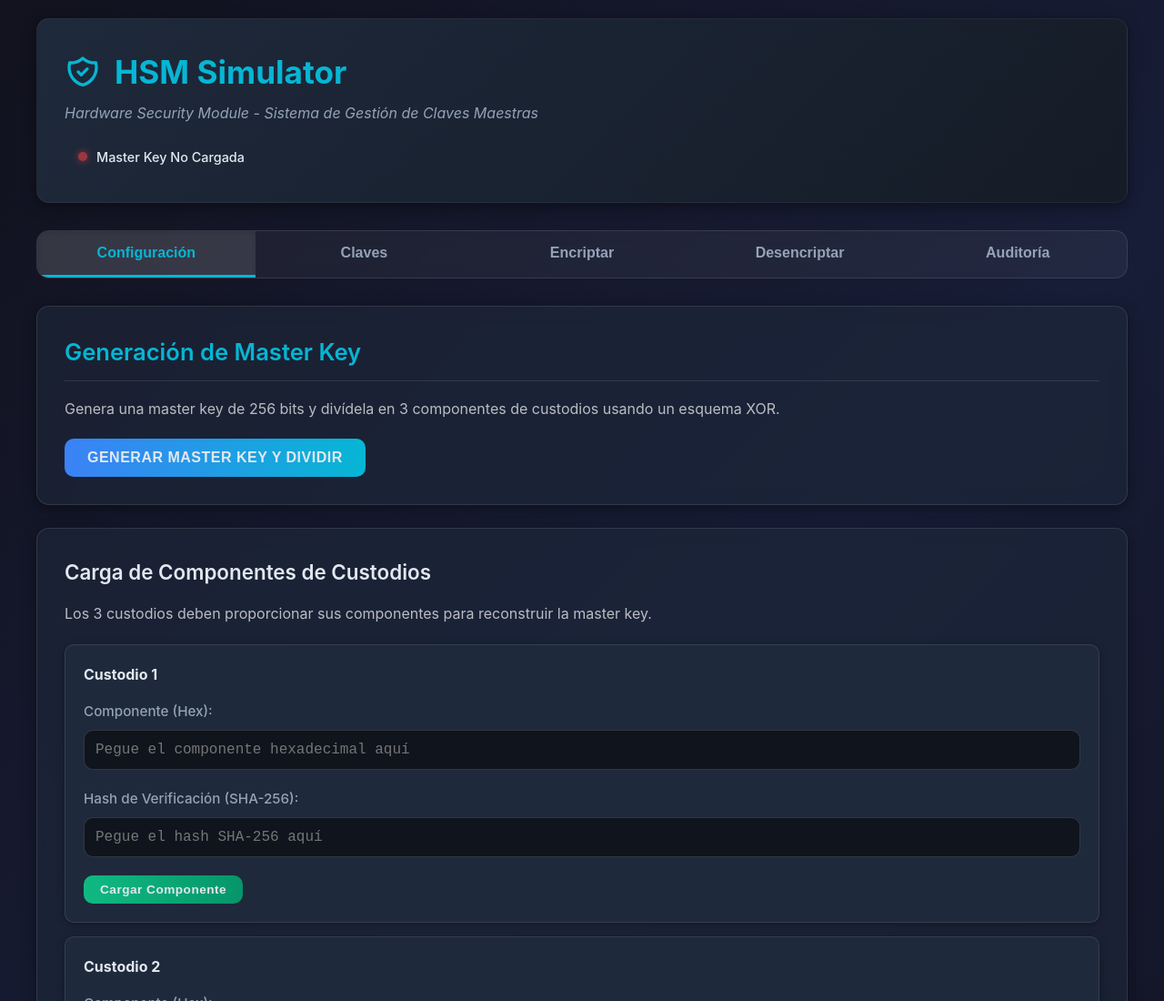
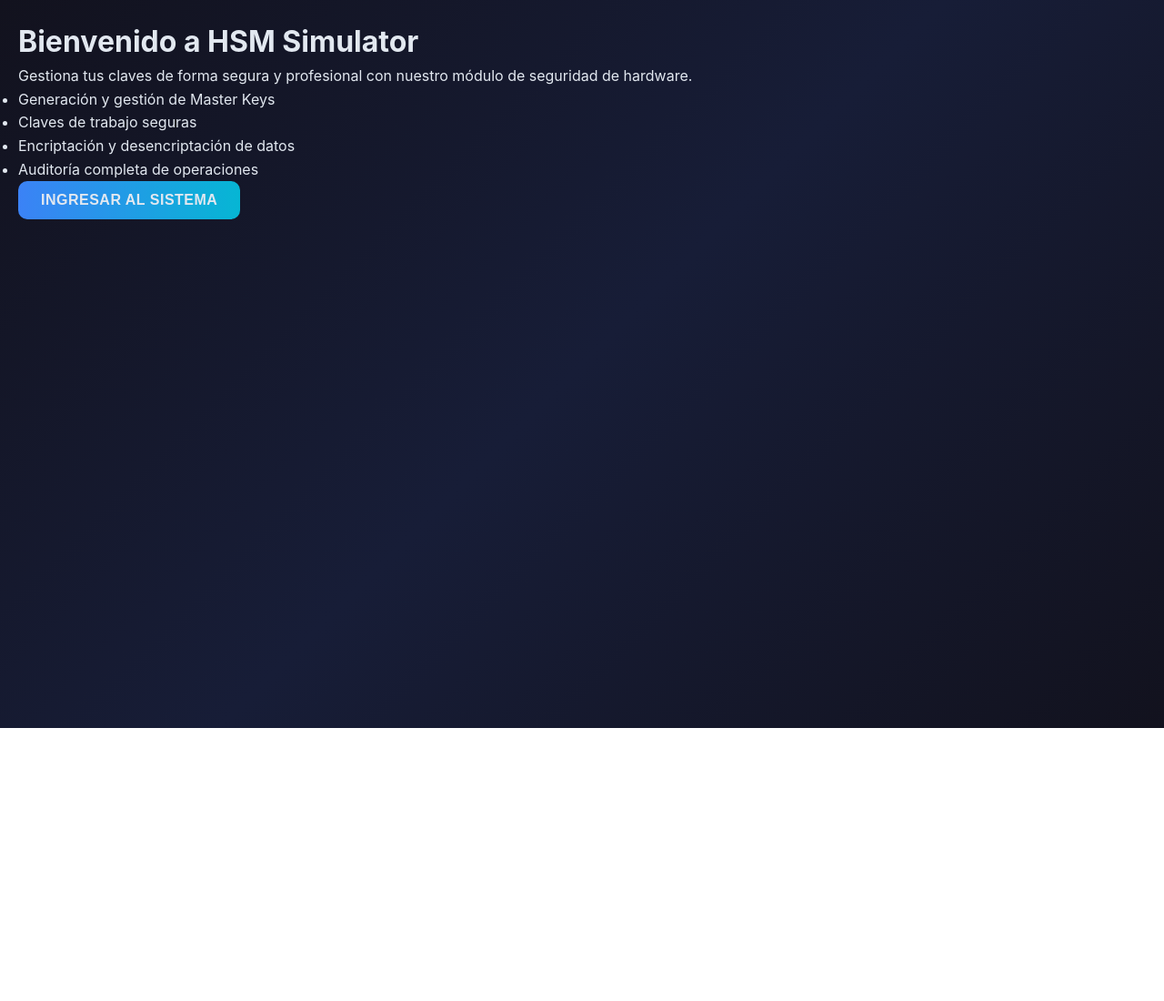
Before and after one commit to Fx2048/Hardware-Security-Module, a website: page Frontend/index.html in a window 1280 px wide. Shown: the top 1100 px of the page at 91% size. After the commit the page ends 800 px from the top, so only its background shows below. Drawn offline with Linux system fonts and the light colour scheme; no server answers.

Commit message:
new html

```diff
--- a/Frontend/index.html
+++ b/Frontend/index.html
@@ -7,7 +7,23 @@
     <link rel="stylesheet" href="css/styles.css">
 </head>
 <body>
-    <div class="container">
+    <!-- Página de Presentación -->
+    <div id="presentationPage" class="presentation-page">
+        <div class="presentation-content">
+            <h1>Bienvenido a HSM Simulator</h1>
+            <p>Gestiona tus claves de forma segura y profesional con nuestro módulo de seguridad de hardware.</p>
+            <ul>
+                <li>Generación y gestión de Master Keys</li>
+                <li>Claves de trabajo seguras</li>
+                <li>Encriptación y desencriptación de datos</li>
+                <li>Auditoría completa de operaciones</li>
+            </ul>
+            <button class="btn btn-primary" onclick="enterApp()">Ingresar al Sistema</button>
+        </div>
+    </div>
+
+    <!-- Contenedor principal del HSM Simulator -->
+    <div id="appContainer" class="container" style="display:none">
         <!-- Header -->
         <div class="header">
             <h1>
@@ -64,7 +80,7 @@
                     Los 3 custodios deben proporcionar sus componentes para reconstruir la master key.
                 </p>
                 <div id="custodianInputs">
-                    <!-- Custodian 1 -->
+                    <!-- Custodio 1 -->
                     <div class="custodian-input-box" id="custodian0">
                         <div class="custodian-input-header">
                             <h4>Custodio 1</h4>
@@ -81,7 +97,7 @@
                         <button class="btn btn-success btn-sm" onclick="loadCustodian(0)">Cargar Componente</button>
                     </div>
 
-                    <!-- Custodian 2 -->
+                    <!-- Custodio 2 -->
                     <div class="custodian-input-box" id="custodian1">
                         <div class="custodian-input-header">
                             <h4>Custodio 2</h4>
@@ -98,7 +114,7 @@
                         <button class="btn btn-success btn-sm" onclick="loadCustodian(1)">Cargar Componente</button>
                     </div>
 
-                    <!-- Custodian 3 -->
+                    <!-- Custodio 3 -->
                     <div class="custodian-input-box" id="custodian2">
                         <div class="custodian-input-header">
                             <h4>Custodio 3</h4>
@@ -192,5 +208,13 @@
     <script src="js/api.js"></script>
     <script src="js/ui.js"></script>
     <script src="js/app.js"></script>
+
+    <!-- Script para la presentación -->
+    <script>
+        function enterApp() {
+            document.getElementById('presentationPage').style.display = 'none';
+            document.getElementById('appContainer').style.display = 'block';
+        }
+    </script>
 </body>
 </html>
```
